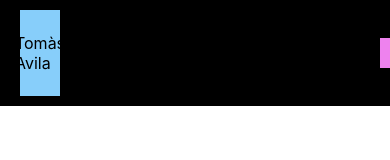
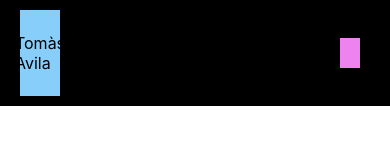
Before and after one commit to iltommi1995/tomas-avila-portfolio, a React (Create React App) app: page / in a window 390 px wide. Shown: the top 160 px of the page. Built offline with nearby package versions, Linux system fonts and the light colour scheme.

Commit message:
modifica toggler

```diff
--- a/src/components/organisms/header/header.css
+++ b/src/components/organisms/header/header.css
@@ -110,3 +110,13 @@ box-shadow: -1px 2px 15px 0px rgba(0,0,0,0.75);
         flex-direction: column;
     }
 }
+
+
+@media screen and (max-width: 768px) {
+    .toggler-container {
+    grid-column: 18/20;
+    display: flex;
+    align-items: center;
+    justify-content: space-between;
+    }
+}
```
